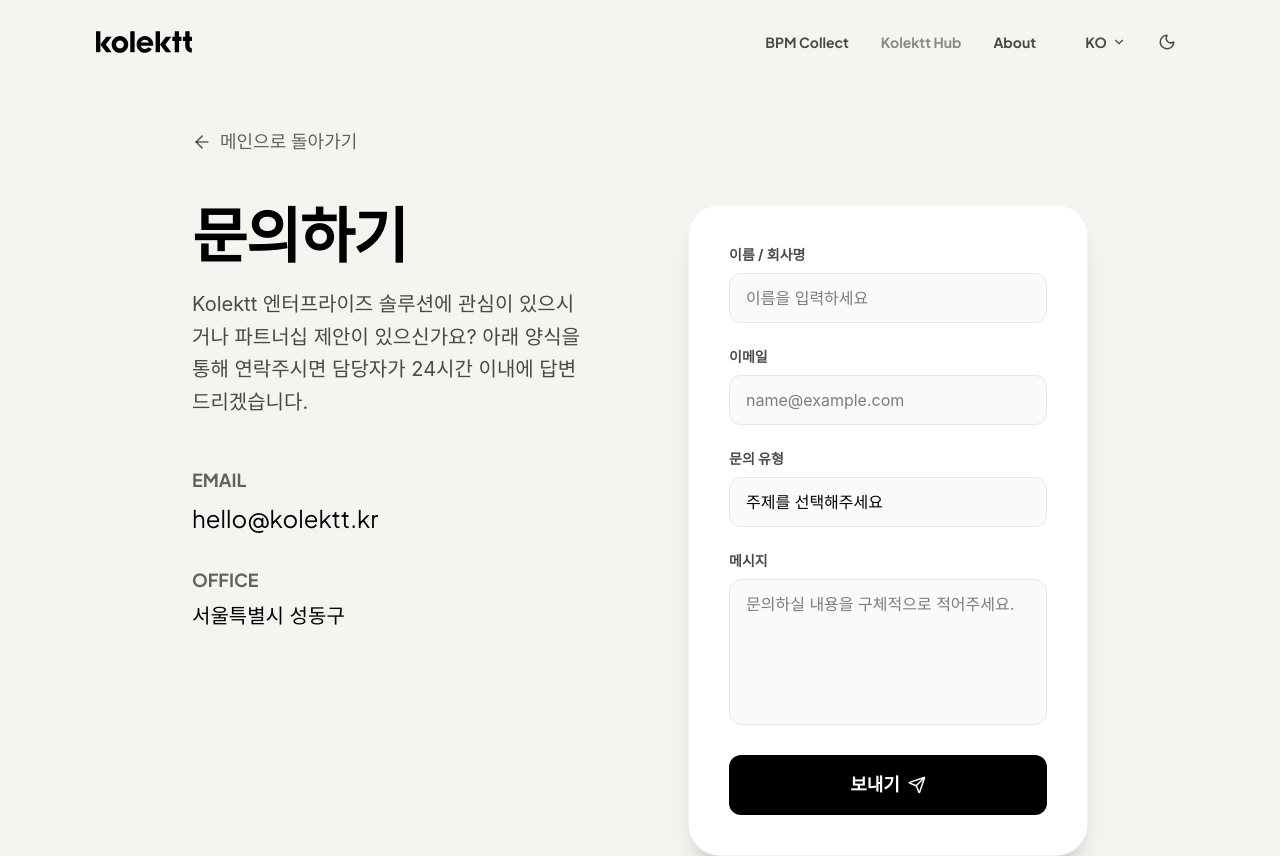
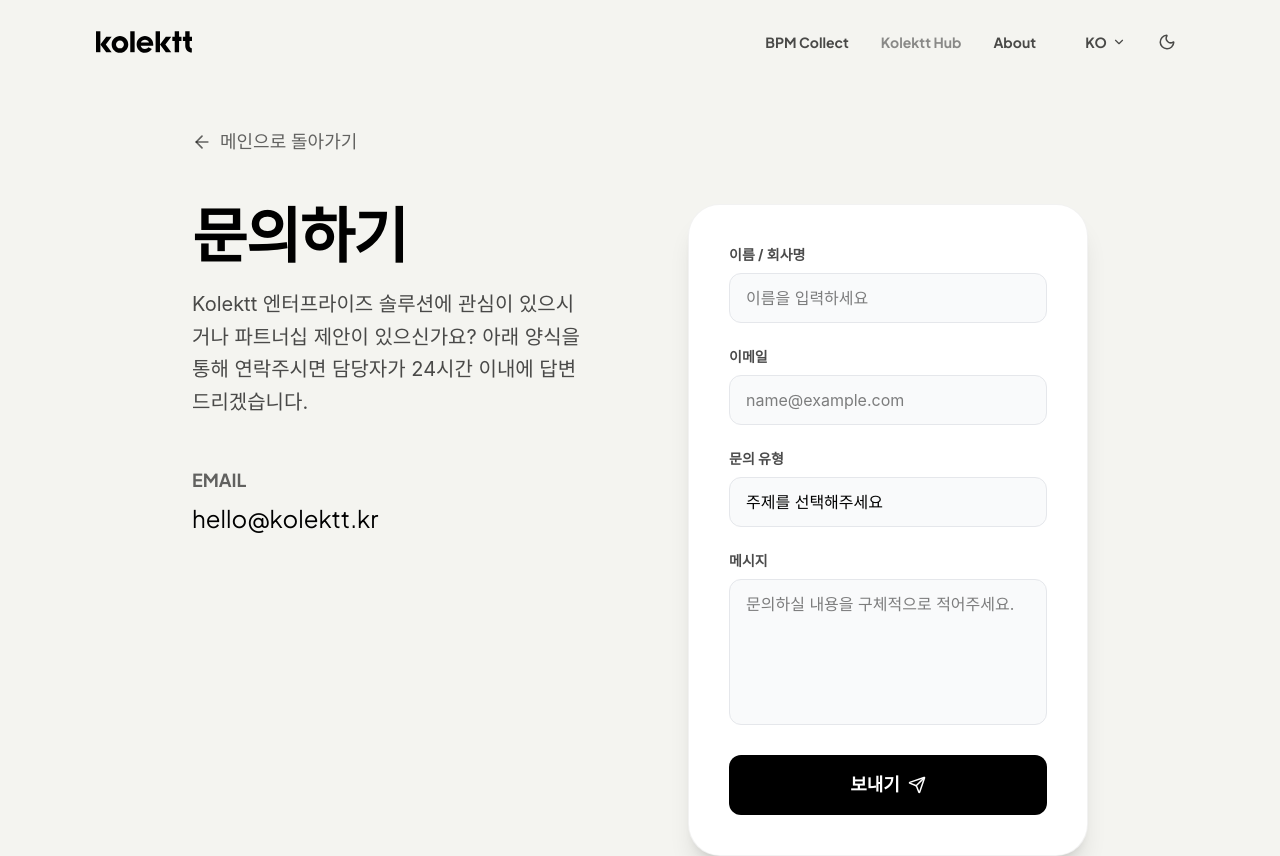
Before and after one commit to objktt/kolektt_landingpage, a Next.js app: page /contact in a window 1280 px wide. Shown: the top 856 px of the page. Built offline with nearby package versions, Linux system fonts and the light colour scheme; a web font is replaced by a local one.

Commit message:
remove office address from contact page

```diff
--- a/app/contact/page.tsx
+++ b/app/contact/page.tsx
@@ -82,12 +82,7 @@
                 <h3 className="text-lg font-bold mb-2 opacity-60">EMAIL</h3>
                 <p className="text-2xl font-sans">hello@kolektt.kr</p>
               </div>
-              <div>
-                <h3 className="text-lg font-bold mb-2 opacity-60">OFFICE</h3>
-                <p className="text-xl font-korean">
-                  {language === "KO" ? "서울특별시 성동구" : "Seongdong-gu, Seoul, Republic of Korea"}
-                </p>
-              </div>
+
             </div>
           </motion.div>
 
```
